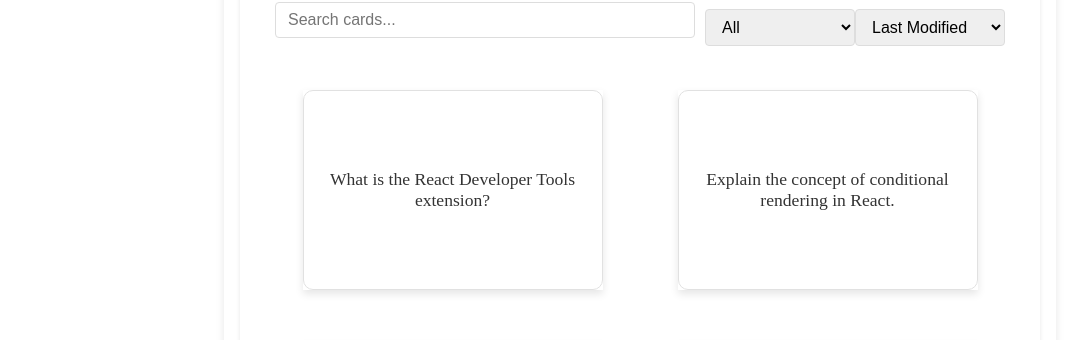
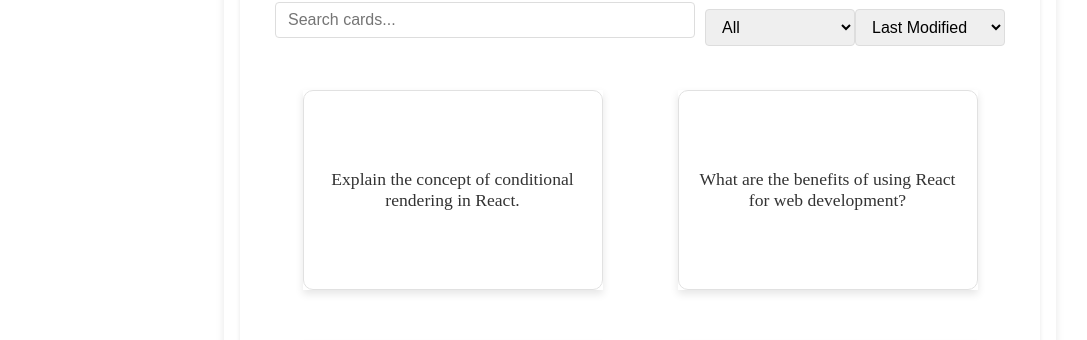
Before and after one commit to bayazidfr/my-first-app, a React (Create React App) app: page /flashcards in a window 1280 px wide. Shown: the part 411-751 px from the top of the page, without its empty margins (0-1087 px from the left). Built offline with nearby package versions, Linux system fonts and the light colour scheme; data requests are answered from the project's data file.

Commit message:
Improved editing functionality

```diff
--- a/db.json
+++ b/db.json
@@ -132,13 +132,6 @@
       "status": "Want to Learn",
       "lastModified": "2024-01-21T03:15:00.000Z",
       "id": 19
-    },
-    {
-      "front": "What is the React Developer Tools extension?",
-      "back": "The React Developer Tools is a browser extension that allows developers to inspect React component hierarchies and inspect component props and state.",
-      "status": "Want to Learn",
-      "lastModified": "2024-01-22T04:10:00.000Z",
-      "id": 20
     }
   ],
   "messages": [
@@ -162,6 +155,12 @@
       "email": "feedbackuser@example.com",
       "content": "Sometimes the sorting feature doesn't maintain the order after refreshing. Can this be looked into?",
       "received": "2024-01-05T08:50:00.000Z"
+    },
+    {
+      "subject": "This app sucks",
+      "email": "balakbarli14184@ada.edu.az",
+      "content": "Who the f*ck did this?",
+      "id": 4
     }
   ]
 }
--- a/src/components/FlashCardPage/FlashCard.js
+++ b/src/components/FlashCardPage/FlashCard.js
@@ -3,6 +3,8 @@
 
 const FlashCard = ({ card, onEdit, onDelete }) => {
   const [isFlipped, setIsFlipped] = useState(false);
+  const [isEditing, setIsEditing] = useState(false);
+  const [editedCard, setEditedCard] = useState({ ...card });
 
   // Auto-flip back after 3 seconds
   useEffect(() => {
@@ -18,11 +20,29 @@
     setIsFlipped(!isFlipped);
   };
 
-  // Keyboard accessibility for flipping
   const handleKeyPress = (event) => {
     if (event.key === 'Enter' || event.key === ' ') {
       flipCard();
     }
+  };
+
+  const handleEdit = () => {
+    setIsEditing(true);
+  };
+
+  const handleSaveEdit = () => {
+    onEdit(editedCard);
+    setIsEditing(false);
+  };
+
+  const handleCancelEdit = () => {
+    setIsEditing(false);
+    setEditedCard({ ...card });
+  };
+
+  const handleInputChange = (event) => {
+    const { name, value } = event.target;
+    setEditedCard({ ...editedCard, [name]: value });
   };
 
   return (
@@ -30,24 +50,57 @@
       className="flashcard-container"
       onClick={flipCard}
       onKeyPress={handleKeyPress}
-      tabIndex={0} // Make div focusable
-      aria-label="Flip card" // Accessibility label
+      tabIndex={0}
+      aria-label="Flip card"
     >
       <div className={`flashcard ${isFlipped ? 'is-flipped' : ''}`}>
+        {isEditing ? (
           <div className="card-side front">
-          <p>{card.front}</p>
+            <input
+              type="text"
+              name="front"
+              value={editedCard.front}
+              onChange={handleInputChange}
+            />
           </div>
+        ) : (
+          <div className="card-side front">
+            <p>{editedCard.front}</p>
+          </div>
+        )}
+        {isEditing ? (
           <div className="card-side back">
-          <p>{card.back}</p>
+            <input
+              type="text"
+              name="back"
+              value={editedCard.back}
+              onChange={handleInputChange}
+            />
+          </div>
+        ) : (
+          <div className="card-side back">
+            <p>{editedCard.back}</p>
             <div className="card-info">
-            <div className="card-date">Last Modified: {new Date(card.lastModified).toLocaleString()}</div>
-            <div className="card-status">Status: {card.status}</div>
+              <div className="card-date">
+                Last Modified: {new Date(editedCard.lastModified).toLocaleString()}
+              </div>
+              <div className="card-status">Status: {editedCard.status}</div>
             </div>
           </div>
+        )}
       </div>
       <div className="card-controls">
-        <button onClick={() => onEdit(card)}>Edit</button>
+        {isEditing ? (
+          <>
+            <button onClick={handleSaveEdit}>Save</button>
+            <button onClick={handleCancelEdit}>Cancel</button>
+          </>
+        ) : (
+          <>
+            <button onClick={handleEdit}>Edit</button>
             <button onClick={() => onDelete(card.id)}>Delete</button>
+          </>
+        )}
       </div>
     </div>
   );
--- a/src/components/FlashCardPage/FlashCardList.js
+++ b/src/components/FlashCardPage/FlashCardList.js
@@ -10,7 +10,6 @@
   const [sortKey, setSortKey] = useState('lastModified');
   const [isLoading, setIsLoading] = useState(false);
   const [error, setError] = useState(null);
-  const [editingCard, setEditingCard] = useState(null);
 
   useEffect(() => {
     const fetchData = async () => {
@@ -28,27 +27,11 @@
     fetchData();
   }, [sortKey]);
 
-  const handleEdit = (card) => {
-    setEditingCard(card);
-  };
-
-  const handleSaveEdit = async (editedCard) => {
-    try {
-      const response = await axios.put(`http://localhost:5000/cards/${editedCard.id}`, editedCard);
-      if (response.status === 200) {
-        const updatedCards = cards.map((card) => (card.id === editedCard.id ? editedCard : card));
-        setCards(updatedCards);
-        setEditingCard(null); // Close the edit form
-      } else {
-        setError('Failed to save changes');
-      }
-    } catch (err) {
-      setError('Failed to save changes');
-    }
-  };
-
-  const handleCancelEdit = () => {
-    setEditingCard(null); // Close the edit form without saving changes
+  const handleEdit = (editedCard) => {
+    const updatedCards = cards.map((card) =>
+      card.id === editedCard.id ? editedCard : card
+    );
+    setCards(updatedCards);
   };
 
   const handleDelete = async (cardId) => {
@@ -104,27 +87,6 @@
             onDelete={handleDelete}
           />
         ))}
-        {editingCard && (
-          // Render the edit form
-          <div className="edit-card-form">
-            <input
-              type="text"
-              value={editingCard.front}
-              onChange={(e) =>
-                setEditingCard({ ...editingCard, front: e.target.value })
-              }
-            />
-            <input
-              type="text"
-              value={editingCard.back}
-              onChange={(e) =>
-                setEditingCard({ ...editingCard, back: e.target.value })
-              }
-            />
-            <button onClick={() => handleSaveEdit(editingCard)}>Save</button>
-            <button onClick={handleCancelEdit}>Cancel</button>
-          </div>
-        )}
       </div>
     </div>
   );
--- a/src/components/FlashCardPage/FlashCardsPage.js
+++ b/src/components/FlashCardPage/FlashCardsPage.js
@@ -32,11 +32,15 @@
 
     try {
       const response = await axios.post('http://localhost:5000/cards', cardToAdd);
-      if (response.status === 201) {
+      if (response.status === 201 && response.data && response.data.id) {
+        console.log('New card added:', response.data); // Check the response data
         setFeedbackMessage('Card added successfully');
         setNewCard(initialCardState); // Resets the form
-        // Fetch the updated list of cards after adding a new card
-        fetchCards();
+
+        // Update the cards state with the newly added card
+        setCards((prevCards) => [...prevCards, response.data]);
+      } else {
+        console.error('Unexpected response data:', response.data);
       }
     } catch (error) {
       setFeedbackMessage('Error adding new card');
--- a/src/components/HomePage/HomePage.js
+++ b/src/components/HomePage/HomePage.js
@@ -29,7 +29,7 @@
         <p>Junior Penetration Tester | Cybersecurity Enthusiast</p>
         <p>Third Year Student at ADA University</p>
         <div className="bio">
-          <p>{isBioExpanded ? "Full bio goes here..." : "Short bio version..."}</p>
+          <p>{isBioExpanded ? "I am writing to introduce myself as Bayazid Alakbarli, a third-year Information Technology student at ADA University. My academic journey has been dedicated to the exploration of cybersecurity, a field I am committed to understanding and contributing to. My focus lies primarily in cybersecurity, where I am dedicated to deepening my knowledge of digital defense. This includes a thorough examination of web security and network infrastructure reinforcement to enhance cyber resilience. I view cybersecurity as a complex challenge that requires continuous learning. With an unwavering commitment to ongoing education, I constantly seek to expand my knowledge to remain at the forefront of emerging trends." : "I am writing to introduce myself as Bayazid Alakbarli, a third-year Information Technology student at ADA University."}</p>
           <button onClick={() => setIsBioExpanded(!isBioExpanded)}>
             {isBioExpanded ? "Read Less" : "Read More"}
           </button>
```
Lines whose indentation alone changed are shown as unchanged.
